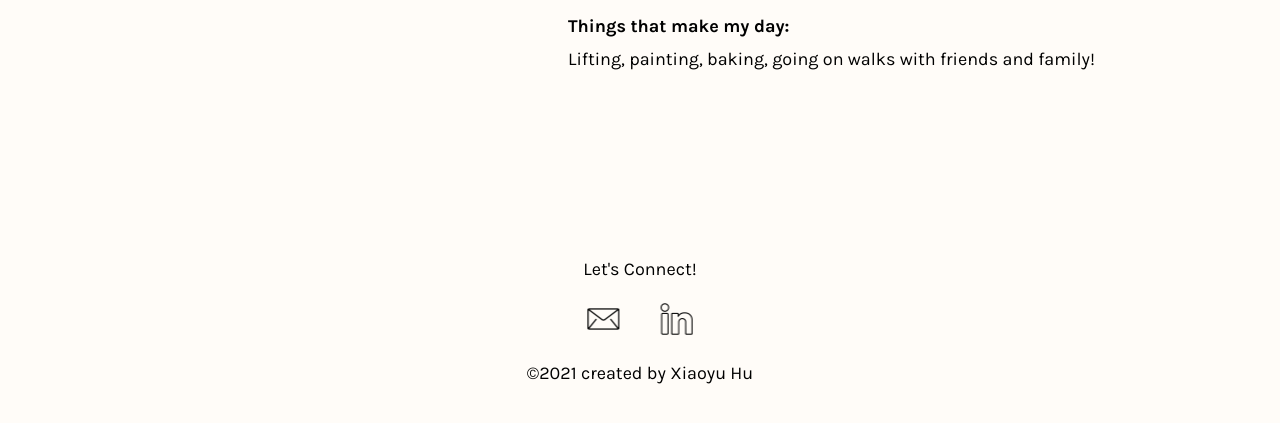
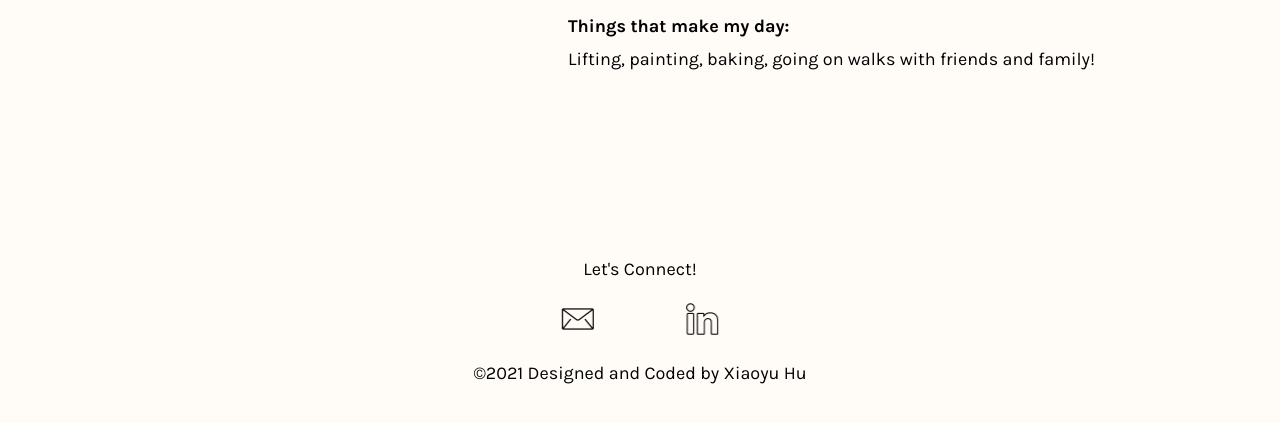
Before and after one commit to xiaoyuhu13/portfolio, a plain HTML site: page about.html in a window 1280 px wide. Shown: the part 637-1060 px from the top of the page. Drawn offline with Linux system fonts and the light colour scheme; a script that the page names is missing.

Commit message:
fixed socials

```diff
--- a/about.html
+++ b/about.html
@@ -45,7 +45,7 @@
             <a class='mail' href="mailto:xiaoyu.hu@berkeley.edu"><img src="assets/mail.png" alt='mail icon'></a>
             <a class='link' href="https://www.linkedin.com/in/xiaoyuhu13/"><img src="assets/linkedin.png" alt='linkedin icon'></a>
         </div>
-        <p><span>&copy</span>2021 created by Xiaoyu Hu</p>
+        <p><span>&copy</span>2021 Designed and Coded by Xiaoyu Hu</p>
     </div>
 
   <script src="js/scripts.js"></script>
--- a/css/index.css
+++ b/css/index.css
@@ -99,17 +99,17 @@ p{
     width: 2.5vw;
 }
 .socials{
-    display: flex;
+    display: flex !important;
     flex-direction: row;
     align-items: center;
     justify-content: space-evenly;
 
 }
 .mail{
-    transform: translateX(13vw);
+    transform: translateX(11vw);
 }
 .link{
-    transform:translateX(-13vw);
+    transform:translateX(-11vw);
 }
 /*****************************/
 /*************HOME************/
```
Also changed, not shown: bentoventure.html (+1 -1 lines), chinagourmet.html (+1 -1 lines), gocarbon.html (+1 -1 lines), index.html (+1 -1 lines), play.html (+1 -1 lines).
